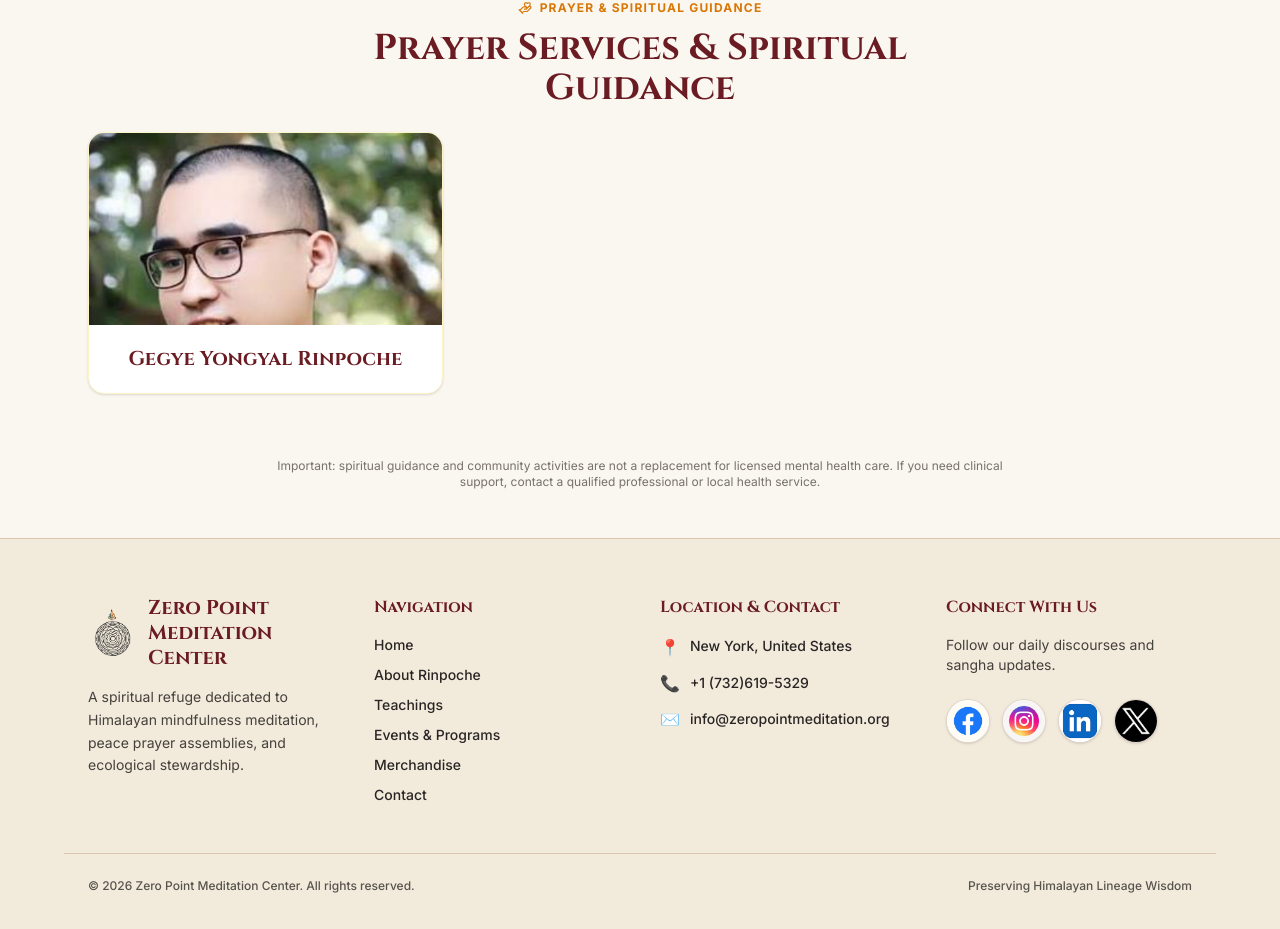
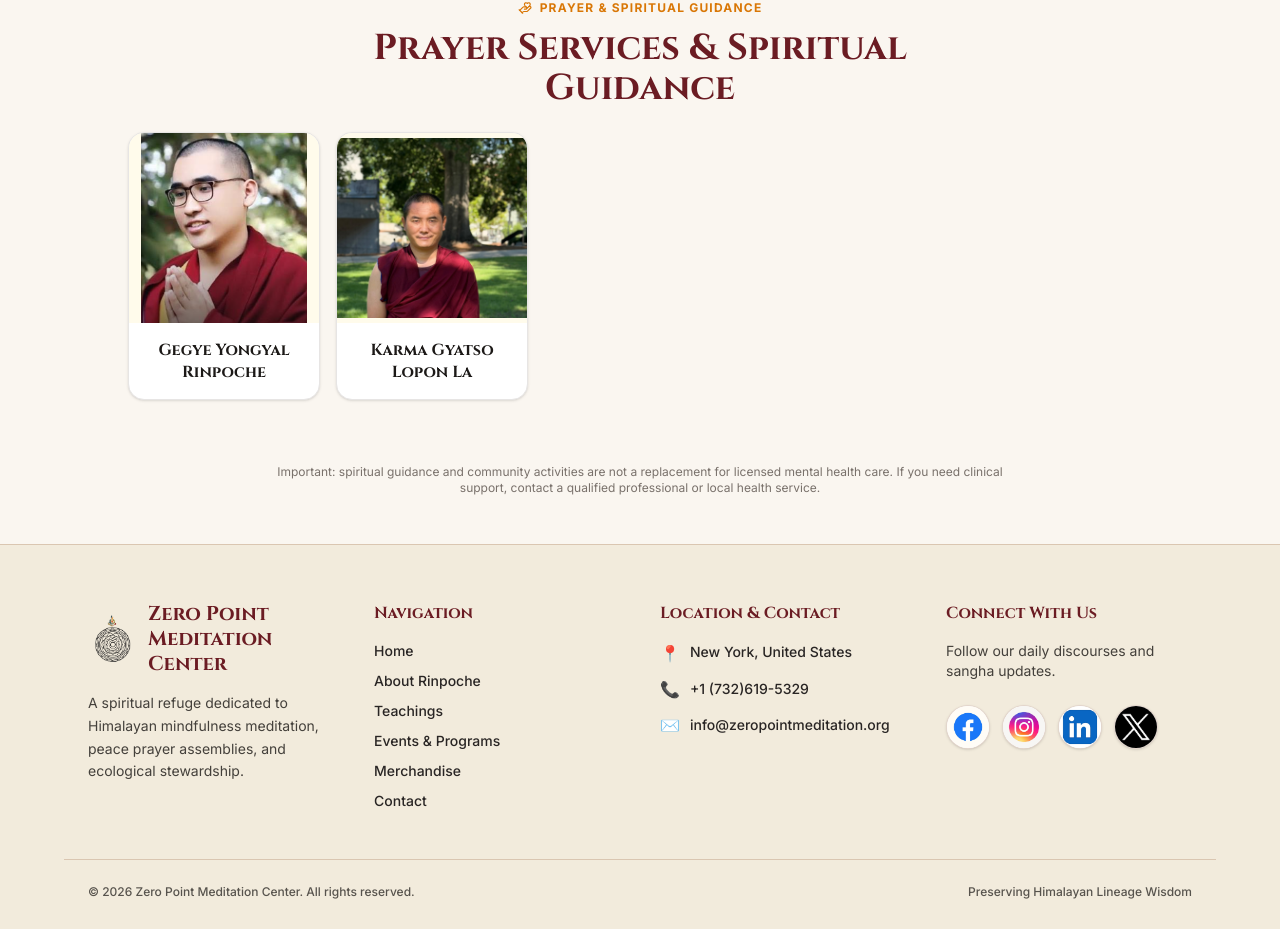
Before and after one commit to sherpaten/Zero-Point-Meditation-Center, a React (Vite) app in the folder zero-point-meditation/: page /services in a window 1280 px wide. Shown: the part 1420-2349 px from the top of the page. Built offline with nearby package versions, Linux system fonts and the light colour scheme.

Commit message:
Add Karma Gyatso to spiritual guides grid

```diff
--- a/zero-point-meditation/src/pages/Services.jsx
+++ b/zero-point-meditation/src/pages/Services.jsx
@@ -4,6 +4,7 @@ import { Helmet } from 'react-helmet-async';
 import { motion } from 'framer-motion';
 import { HeartHandshake, Flower2, BookOpen, Sparkles, Users, HandHeart, ArrowRight } from 'lucide-react';
 import gegyeYongyalRinpoche from "../assets/Teams/Gegye Yongyal Rinpoche's.png";
+import karmaGyatsoPhoto from "../assets/Teams/Teachers/karma Gyatso lopon la .jpeg";
 
 export default function Services() {
   const [bookingOpen, setBookingOpen] = useState(false);
@@ -54,15 +55,33 @@ export default function Services() {
           <span className="inline-flex items-center gap-2 text-buddhist-gold font-bold text-xs uppercase tracking-widest"><HandHeart size={14}/> Prayer & Spiritual Guidance</span>
           <h2 className="font-serif text-3xl sm:text-4xl font-bold text-buddhist-burgundy">Prayer Services & Spiritual Guidance</h2>
         </div>
-        <div className="grid grid-cols-1 sm:grid-cols-2 lg:grid-cols-3 gap-5">
-          <article className="overflow-hidden rounded-2xl border border-amber-100 bg-white shadow-sm">
-            <div className="h-44 sm:h-48 bg-stone-100">
-              <img src={gegyeYongyalRinpoche} alt="Gegye Yongyal Rinpoche" className="h-full w-full object-cover object-top" loading="lazy"/>
-            </div>
-            <div className="p-5">
-              <h3 className="font-serif text-xl font-bold text-buddhist-burgundy text-center">Gegye Yongyal Rinpoche</h3>
-            </div>
-          </article>
+        <div className="grid grid-cols-2 gap-4 sm:grid-cols-3 lg:grid-cols-4 xl:grid-cols-5 max-w-5xl mx-auto">
+          {[
+            {
+              name: "Gegye Yongyal Rinpoche",
+              image: gegyeYongyalRinpoche,
+              alt: "Gegye Yongyal Rinpoche"
+            },
+            {
+              name: "Karma Gyatso Lopon La",
+              image: karmaGyatsoPhoto,
+              alt: "Karma Gyatso Lopon La"
+            }
+          ].map((guide) => (
+            <article key={guide.name} className="overflow-hidden rounded-2xl border border-stone-200 bg-white shadow-sm transition-shadow hover:shadow-lg">
+              <div className="aspect-square overflow-hidden bg-amber-50 flex items-center justify-center">
+                <img
+                  src={guide.image}
+                  alt={guide.alt}
+                  loading="lazy"
+                  className="h-full w-full object-contain object-center"
+                />
+              </div>
+              <div className="space-y-1.5 p-3 sm:p-4 text-center">
+                <h3 className="font-serif text-sm sm:text-base font-bold text-stone-900 leading-snug">{guide.name}</h3>
+              </div>
+            </article>
+          ))}
         </div>
       </section>
 
```
